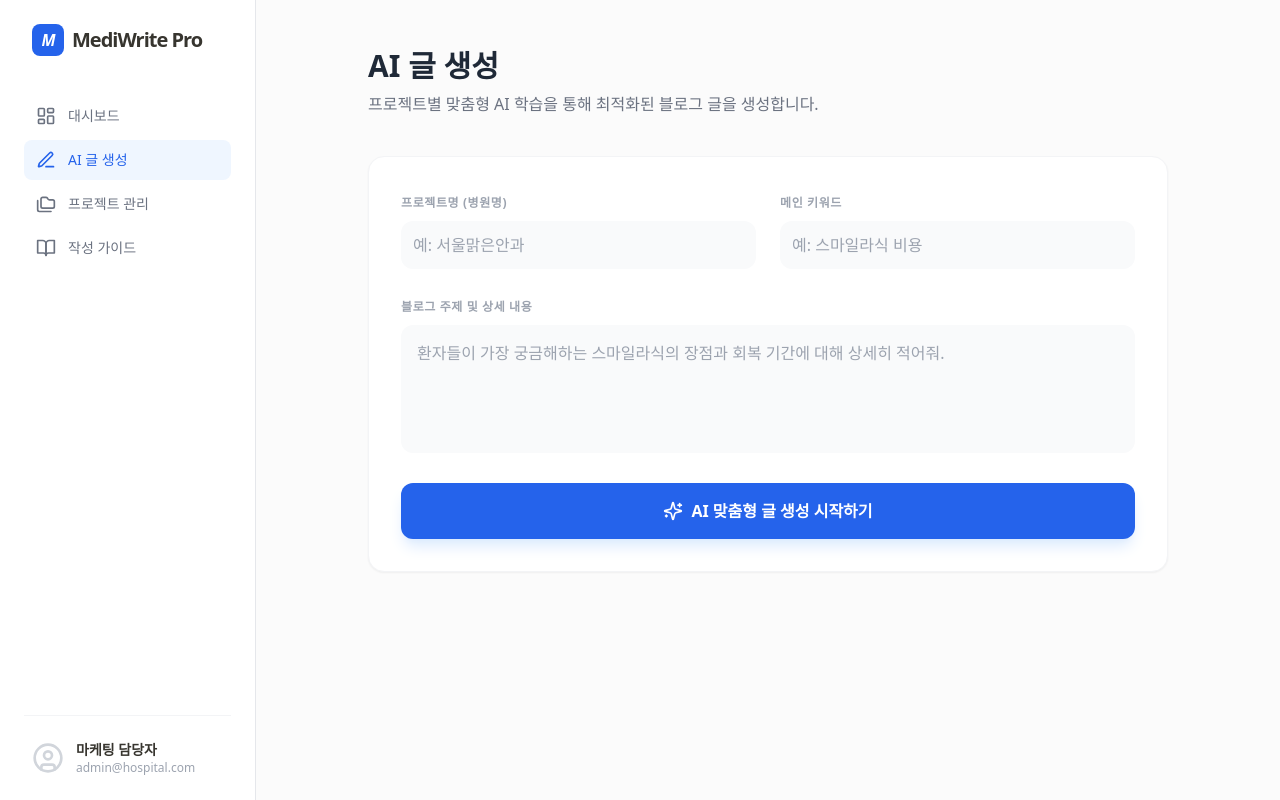
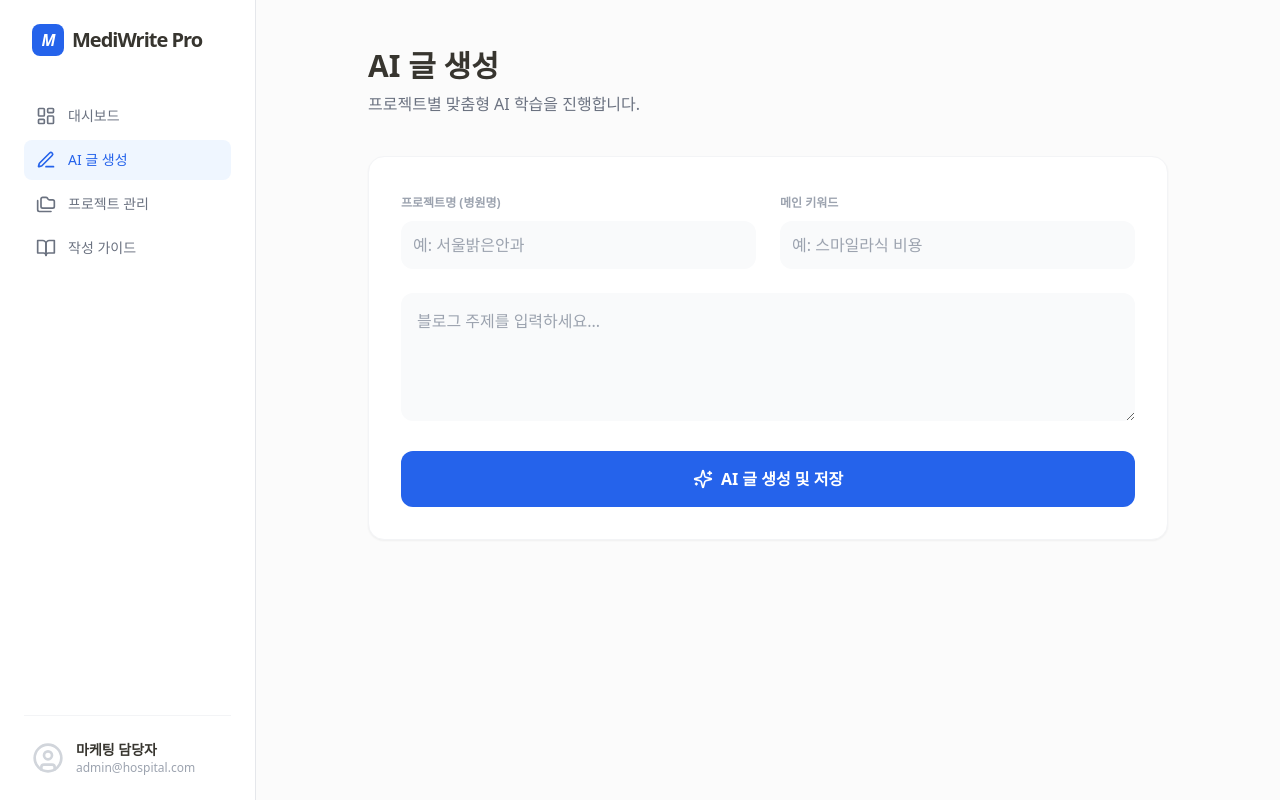
Before and after one commit to Grufti-lee/mediwrite-ai, a Next.js app: page /write in a window 1280 px wide. Built offline with nearby package versions, Linux system fonts and the light colour scheme.

Commit message:
Update page.tsx

```diff
--- a/app/write/page.tsx
+++ b/app/write/page.tsx
@@ -1,15 +1,21 @@
 "use client";
 import React, { useState } from 'react';
-import { Sparkles, Send, Copy, CheckCircle2, Loader2 } from 'lucide-react';
+import { Sparkles, Loader2, CheckCircle } from 'lucide-react';
+import { useRouter } from 'next/navigation';
 
 export default function WritePage() {
   const [loading, setLoading] = useState(false);
-  const [result, setResult] = useState<any>(null);
   const [formData, setFormData] = useState({
     projectName: '', mainKeyword: '', subKeyword: '', extractKeywords: '', topic: '', caution: ''
   });
+  const router = useRouter();
 
   const handleGenerate = async () => {
+    if (!formData.projectName || !formData.mainKeyword) {
+      alert("프로젝트명과 메인 키워드는 필수입니다.");
+      return;
+    }
+
     setLoading(true);
     try {
       const res = await fetch('/api/generate', {
@@ -18,7 +24,23 @@ export default function WritePage() {
         body: JSON.stringify(formData),
       });
       const data = await res.json();
-      setResult(data);
+
+      // [추가된 로직] 생성된 글을 로컬 저장소에 저장
+      const newPost = {
+        id: Date.now(),
+        hospital: formData.projectName,
+        title: formData.mainKeyword + " 관련 최적화 포스팅",
+        content: data.content,
+        keyword: formData.mainKeyword,
+        date: new Date().toLocaleDateString(),
+        author: "관리자"
+      };
+
+      const existingPosts = JSON.parse(localStorage.getItem('medi_posts') || '[]');
+      localStorage.setItem('medi_posts', JSON.stringify([newPost, ...existingPosts]));
+
+      alert("글이 성공적으로 생성되어 프로젝트 관리에 저장되었습니다!");
+      router.push('/projects'); // 프로젝트 리스트 페이지로 이동
     } catch (error) {
       alert("오류가 발생했습니다.");
     } finally {
@@ -29,45 +51,27 @@ export default function WritePage() {
   return (
     <div className="p-12 max-w-4xl mx-auto">
       <header className="mb-10">
-        <h1 className="text-3xl font-bold mb-2 text-gray-800">AI 글 생성</h1>
-        <p className="text-gray-500 font-medium">프로젝트별 맞춤형 AI 학습을 통해 최적화된 블로그 글을 생성합니다.</p>
+        <h1 className="text-3xl font-bold mb-2">AI 글 생성</h1>
+        <p className="text-gray-500 font-medium">프로젝트별 맞춤형 AI 학습을 진행합니다.</p>
       </header>
 
       <div className="bg-white p-8 rounded-2xl border border-gray-100 shadow-sm space-y-6">
         <div className="grid grid-cols-2 gap-6">
           <div className="space-y-2">
-            <label className="text-xs font-bold text-gray-400 uppercase tracking-wider">프로젝트명 (병원명)</label>
-            <input type="text" placeholder="예: 서울맑은안과" className="w-full p-3 bg-gray-50 border-none rounded-xl focus:ring-2 focus:ring-blue-100 outline-none" onChange={(e) => setFormData({...formData, projectName: e.target.value})} />
+            <label className="text-xs font-bold text-gray-400">프로젝트명 (병원명)</label>
+            <input type="text" placeholder="예: 서울밝은안과" className="w-full p-3 bg-gray-50 border-none rounded-xl focus:ring-2 focus:ring-blue-100 outline-none" onChange={(e) => setFormData({...formData, projectName: e.target.value})} />
           </div>
           <div className="space-y-2">
-            <label className="text-xs font-bold text-gray-400 uppercase tracking-wider">메인 키워드</label>
+            <label className="text-xs font-bold text-gray-400">메인 키워드</label>
             <input type="text" placeholder="예: 스마일라식 비용" className="w-full p-3 bg-gray-50 border-none rounded-xl focus:ring-2 focus:ring-blue-100 outline-none" onChange={(e) => setFormData({...formData, mainKeyword: e.target.value})} />
           </div>
         </div>
-
-        <div className="space-y-2">
-          <label className="text-xs font-bold text-gray-400 uppercase tracking-wider">블로그 주제 및 상세 내용</label>
-          <textarea placeholder="환자들이 가장 궁금해하는 스마일라식의 장점과 회복 기간에 대해 상세히 적어줘." className="w-full h-32 p-4 bg-gray-50 border-none rounded-xl focus:ring-2 focus:ring-blue-100 outline-none resize-none" onChange={(e) => setFormData({...formData, topic: e.target.value})} />
-        </div>
-
-        <button
-          onClick={handleGenerate}
-          disabled={loading}
-          className="w-full py-4 bg-blue-600 text-white rounded-xl font-bold flex items-center justify-center gap-2 hover:bg-blue-700 transition shadow-lg shadow-blue-100 disabled:bg-blue-300"
-        >
+        <textarea placeholder="블로그 주제를 입력하세요..." className="w-full h-32 p-4 bg-gray-50 border-none rounded-xl focus:ring-2 focus:ring-blue-100 outline-none" onChange={(e) => setFormData({...formData, topic: e.target.value})} />
+        <button onClick={handleGenerate} disabled={loading} className="w-full py-4 bg-blue-600 text-white rounded-xl font-bold flex items-center justify-center gap-2 hover:bg-blue-700 disabled:bg-blue-300">
           {loading ? <Loader2 className="animate-spin" /> : <Sparkles size={20} />}
-          AI 맞춤형 글 생성 시작하기
+          AI 글 생성 및 저장
         </button>
       </div>
-
-      {result && (
-        <div className="mt-12 p-10 bg-white rounded-2xl border border-gray-100 shadow-xl animate-in fade-in slide-in-from-bottom-4 duration-500">
-           <h2 className="text-2xl font-bold mb-6 text-blue-600">작성 완료 (프로젝트: {formData.projectName})</h2>
-           <div className="prose prose-slate max-w-none text-lg leading-relaxed whitespace-pre-wrap text-gray-700">
-             {result.content}
-           </div>
-        </div>
-      )}
     </div>
   );
 }
```
